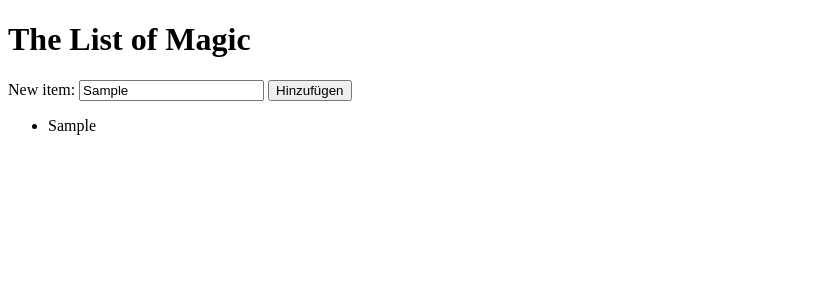
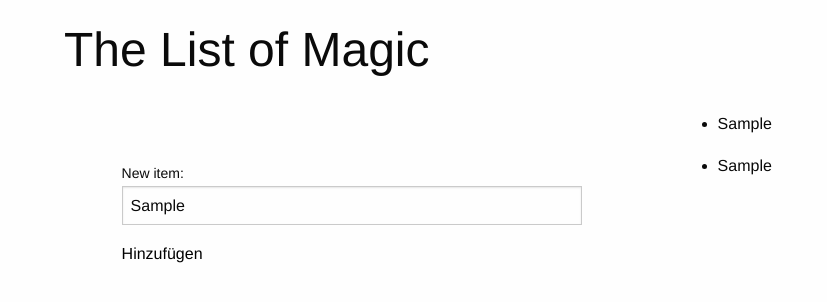
Before and after one commit to kbaihoff/magic-list, a plain HTML site: page index.html in a window 1280 px wide. Both pictures are taken after typing "Sample" into the empty fields and a click on the button "Hinzufügen". Shown: the whole page, without its empty margins (0-827 px from the left). Drawn offline with nearby package versions, Linux system fonts and the light colour scheme.

Commit message:
Add a link to do that fancy format stuff

```diff
--- a/index.css
+++ b/index.css
@@ -0,0 +1,50 @@
+body {
+  padding: 1rem 4rem;
+}
+
+section > div {
+  width: 80%;
+  margin: 1rem auto;
+}
+
+form {
+  margin-top: 50px;
+}
+
+dl {
+  padding: 15px 10px;
+}
+
+dl > li {
+  list-style: none;
+}
+
+dt, dd {
+  display: inline-block;
+  vertical-align: top;
+  width: 48%;
+}
+
+dl:nth-of-type(even) {
+  background-color: WhiteSmoke;
+}
+
+@media (min-width: 700px) {
+  section > div {
+    width: 60%;
+  }
+}
+
+@media (min-width: 900px) {
+  section > div {
+    float: left;
+    margin: 20px 5%;
+    width: 40%;
+  }
+
+  section::after {
+    clear: both;
+    content: "";
+    display: table;
+  }
+}
--- a/index.html
+++ b/index.html
@@ -6,11 +6,23 @@
     <title>Magic List</title>
     <meta name="description" content="">
     <meta name="viewport" content="width=device-width, initial-scale=1">
+    <link rel="stylesheet" href="https://cdnjs.cloudflare.com/ajax/libs/foundation/6.3.1/css/foundation.min.css">
+    <link rel="stylesheet" href="index.css">
   </head>
 
   <body>
     <h1>The List of Magic</h1>
     <section>
+
+      <!--<div id="preOrApp">
+        <h2>Do you want to make your list the regular way or not regular way?</h2>
+        <form id="whichWay">
+          <p>
+            <button class="reg" id="reg" type="submit">Regular</button>
+            <button class="irreg" id="irreg" type="submit">Not regular</button>
+          </p>
+        </form>
+      </div>-->
 
       <div id="listInput">
         <form id="newEntry">
@@ -20,6 +32,7 @@
             <button type="submit">Hinzufügen</button>
           </p>
         </form>
+
       </div>
 
       <div id="listOutput"></div>
--- a/index.js
+++ b/index.js
@@ -1,3 +1,4 @@
+const whichWay = document.querySelector('#whichWay')
 const newEntry = document.querySelector('#newEntry')
 
 function renderListItem(index, value) {
@@ -15,7 +16,15 @@ function renderList(data) {
   return ul
 }
 
-function handleSubmit(ev) {
+
+// function handleSubmit(ev) {
+//   ev.preventDefault()
+//   const ww = ev.target
+//   const button = document.querySelector('button')
+//   console.log(ww.elements)
+// }
+
+function handleSubmit2(ev) {
   ev.preventDefault()
   const ne = ev.target // should give us the object submitted
   const listOutput = document.querySelector('#listOutput')
@@ -25,6 +34,13 @@ function handleSubmit(ev) {
   }
 
  listOutput.appendChild(renderList(newThing))
+ listOutput.prepend(renderList(newThing))
 }
 
-newEntry.addEventListener('submit', handleSubmit)
+
+
+
+
+
+// whichWay.addEventListener('submit', handleSubmit)
+newEntry.addEventListener('submit', handleSubmit2)
```
